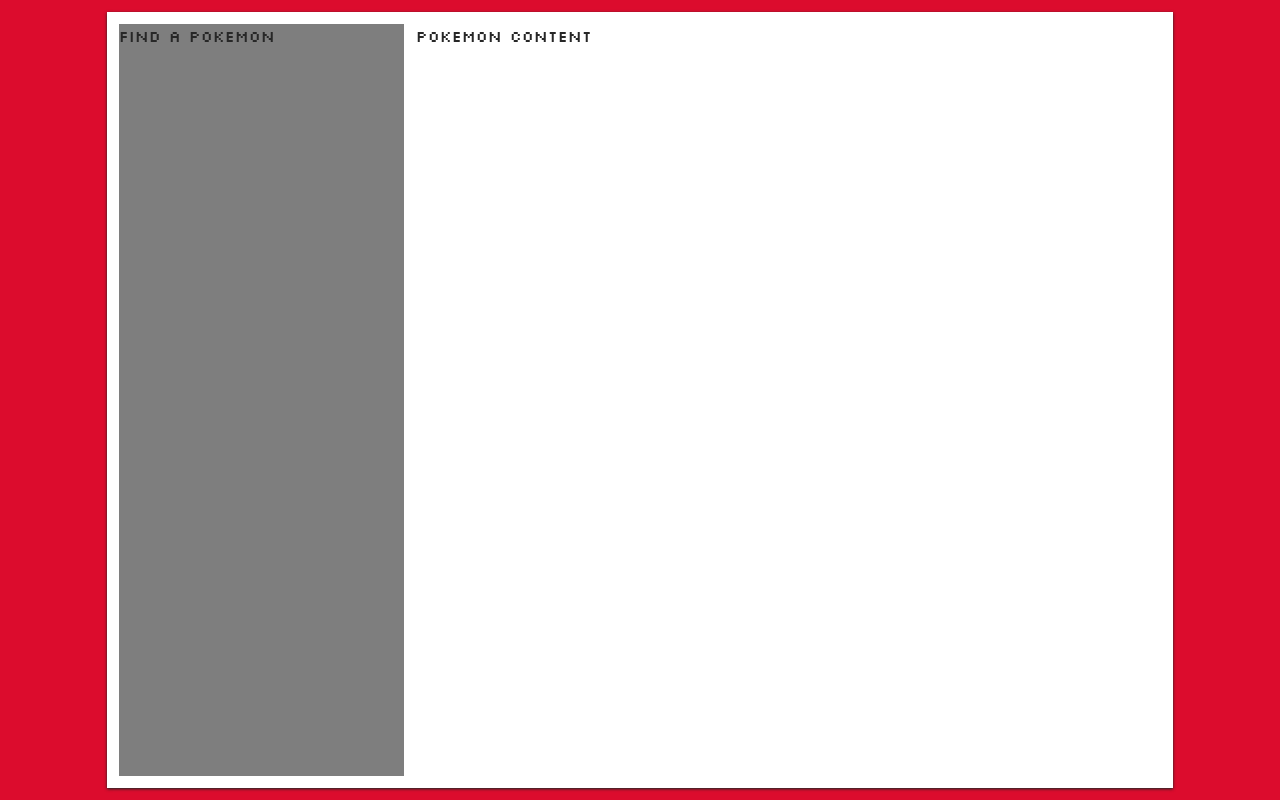
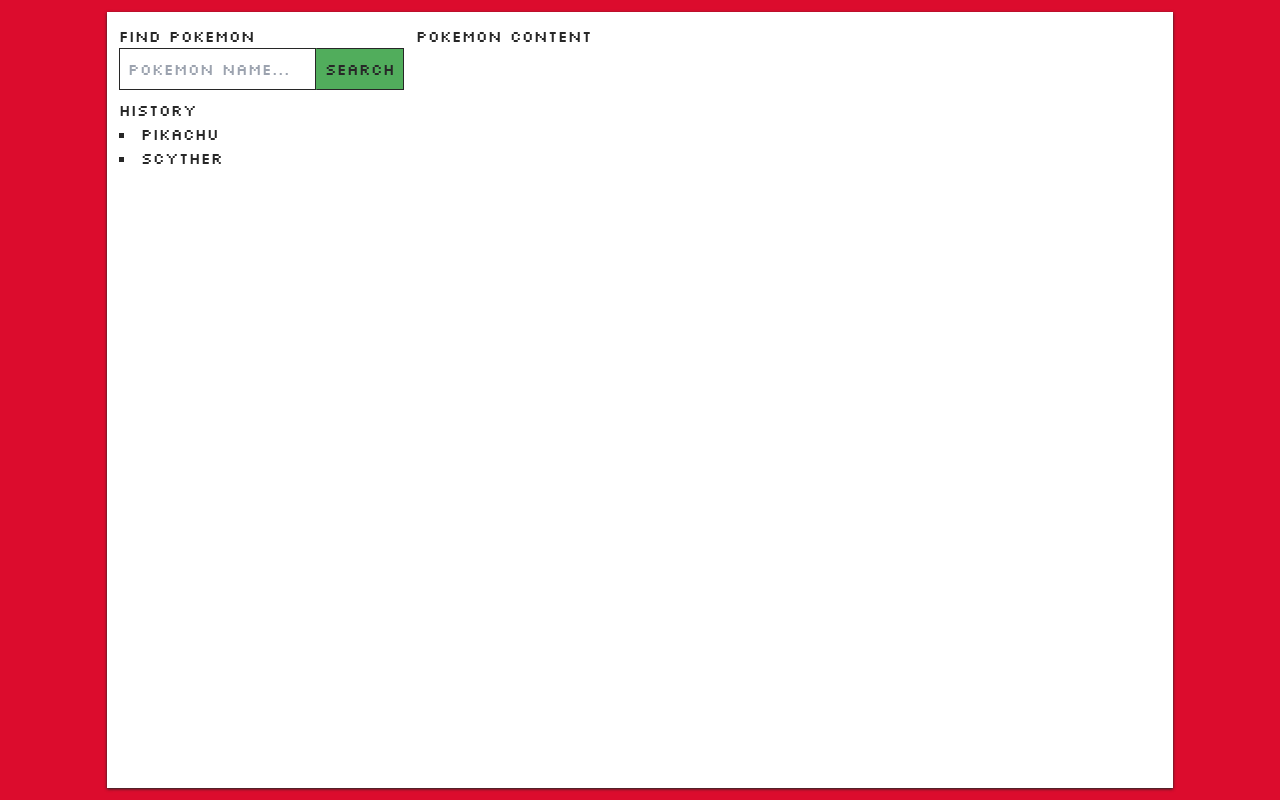
Before and after one commit to izkrivera/pokedex-app, a Next.js app: page / in a window 1280 px wide. Built offline with nearby package versions, Linux system fonts and the light colour scheme.

Commit message:
add sidebar component with mock entries and styles

```diff
--- a/src/app/page.tsx
+++ b/src/app/page.tsx
@@ -1,9 +1,9 @@
-import Image from 'next/image';
+import LeftSideBar from '@/components/LeftSideBar';
 
 export default function Home() {
   return (
     <main className="w-10/12 max-w-7xl mx-auto my-3 p-3 h-[calc(100vh-1.5rem)] shadow-dark-gray shadow grid grid-cols-main gap-3">
-      <div className="bg-gray">Find a Pokemon</div>
+      <LeftSideBar />
       <div className="">Pokemon Content</div>
     </main>
   );
--- /dev/null
+++ b/src/components/LeftSideBar/LeftSideBar.tsx
@@ -0,0 +1,69 @@
+'use client';
+import { FormEvent, useState } from 'react';
+
+const LeftSideBar = () => {
+  const [searchName, setSearchName] = useState<string>('');
+
+  function handleSubmit(event: FormEvent<HTMLFormElement>) {
+    event.preventDefault();
+    console.group('(***) LeftSideBar.handleSubmit()');
+    console.info('\t-> event:', event);
+    console.groupEnd();
+
+    setSearchName('');
+  }
+  return (
+    <aside
+      id="left-panel"
+      className="left-sidebar"
+    >
+      <search>
+        <form onSubmit={handleSubmit}>
+          <label
+            className="block"
+            htmlFor="search"
+          >
+            Find Pokemon
+          </label>
+          <div className="flex">
+            <input
+              className="border p-2 w-full"
+              id="search"
+              name="search"
+              type="text"
+              placeholder="Pokemon name..."
+              value={searchName}
+              onChange={(event) =>
+                setSearchName(event.target.value.toLowerCase())
+              }
+              autoComplete="off"
+            />
+            <button
+              type="submit"
+              className="bg-green hover:[&:not([disabled])]:text-white active:[&:not([disabled])]:brightness-110 p-2 border border-dark-gray border-l-transparent"
+              disabled={searchName.length === 0}
+            >
+              search
+            </button>
+          </div>
+        </form>
+      </search>
+      <nav className="mt-2">
+        <label>History</label>
+        <ul
+          className="list-inside list-[square]"
+          id="history"
+        >
+          <li>
+            <button onClick={console.log}>PIKACHU</button>
+          </li>
+          <li>
+            <button onClick={console.log}>SCYTHER</button>
+          </li>
+        </ul>
+      </nav>
+    </aside>
+  );
+};
+
+export default LeftSideBar;
--- /dev/null
+++ b/src/components/LeftSideBar/package.json
@@ -0,0 +1,3 @@
+{
+  "main": "./LeftSideBar.tsx"
+}
```
